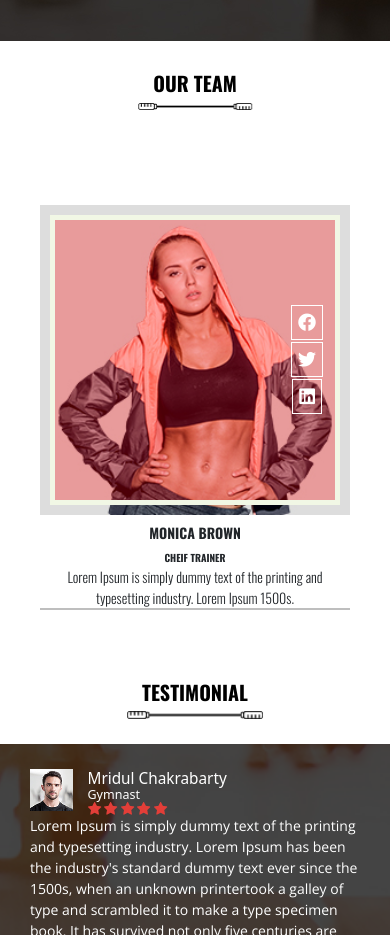
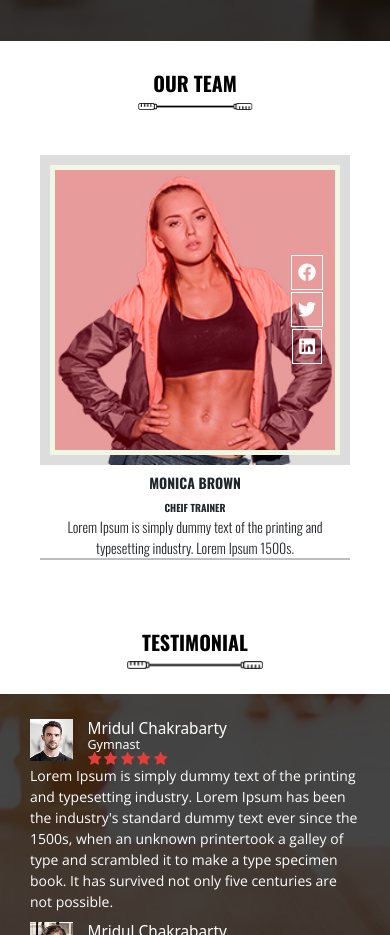
Before and after one commit to shohayabt/PSD2HTML, a plain HTML site: page index.html in a window 390 px wide. Shown: the part 3500-4435 px from the top of the page. Drawn offline with nearby package versions, Linux system fonts and the light colour scheme; files whose address does not match are found by name.

Commit message:
alhamdulillah for everything

```diff
--- a/css/responsive.css
+++ b/css/responsive.css
@@ -276,6 +276,9 @@
         padding: 0px;
         margin: 10px 10px;
     }
+    #team-card-container .draggable{
+        padding: 10px 0px 10px;
+    }
     #team-card-container .card-a .profile-image .team-overlay{
         transform: scale(1);
     }
```
